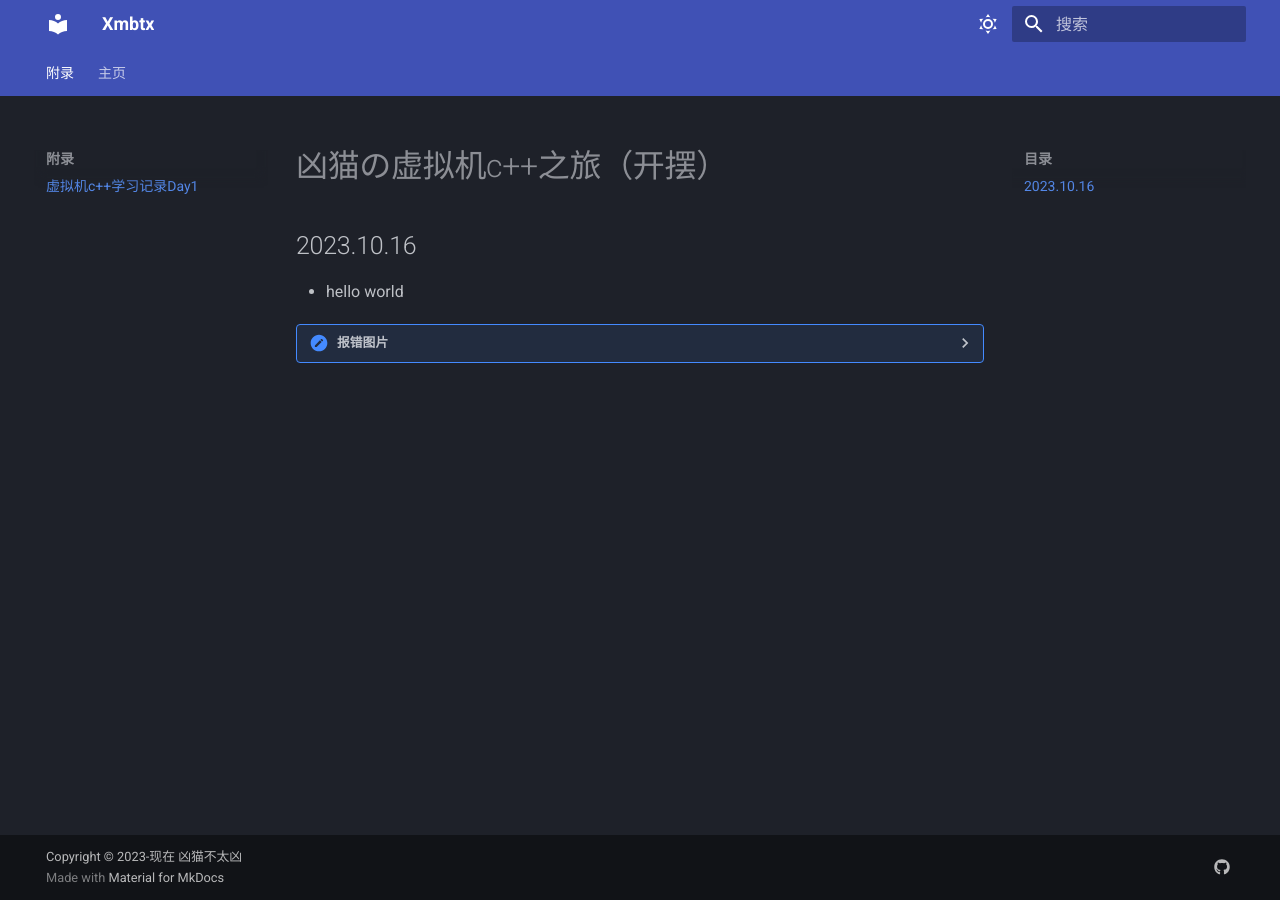
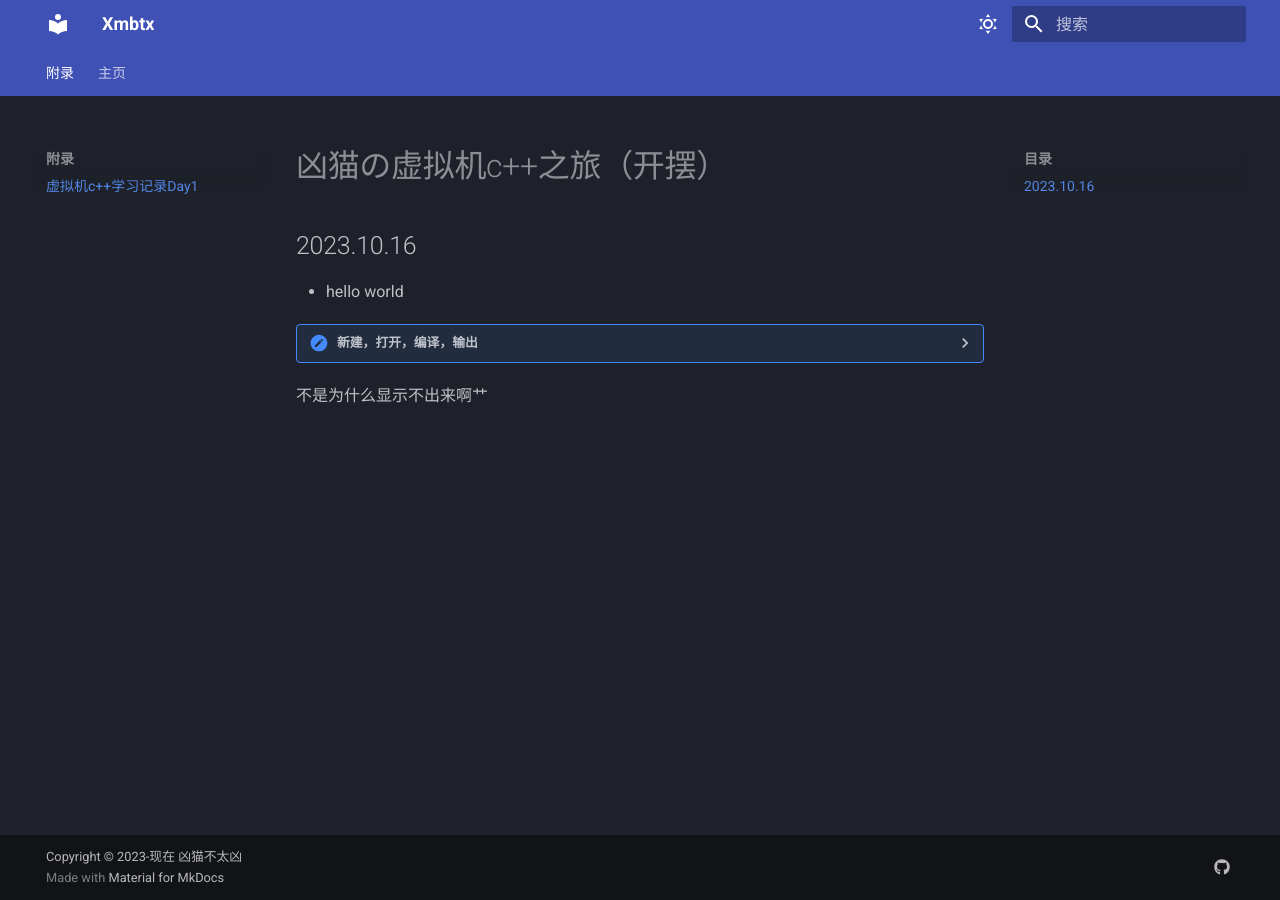
Before and after one commit to Xmbtx/xmbtx-blog, an MkDocs documentation site: the page built from docs/123/456.md, in a window 1280 px wide. Built offline with MkDocs 1.6.1 and Material for MkDocs 9.7.7, drawn with Linux system fonts in a browser that asks for light colours.

Commit message:
2023-10-17_01:12:30 update

```diff
--- a/docs/123/456.md
+++ b/docs/123/456.md
@@ -5,8 +5,10 @@
 - hello world
 
   <details>
-      <summary>报错图片</summary>
+      <summary>新建，打开，编译，输出</summary>
       <p>
-          <img src="111.png"/>
+          <img src="123/111.png"/>
       </p>
   </details>
+
+  不是为什么显示不出来啊艹
```
